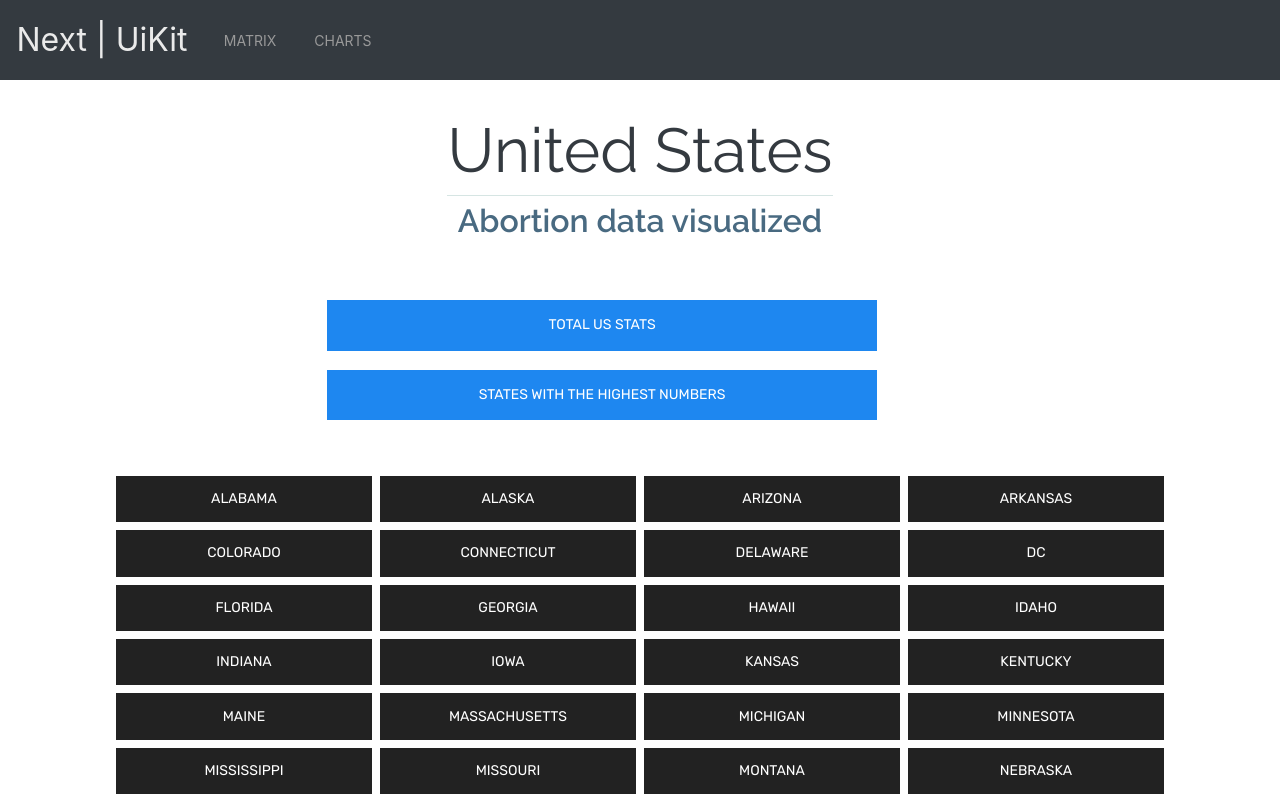
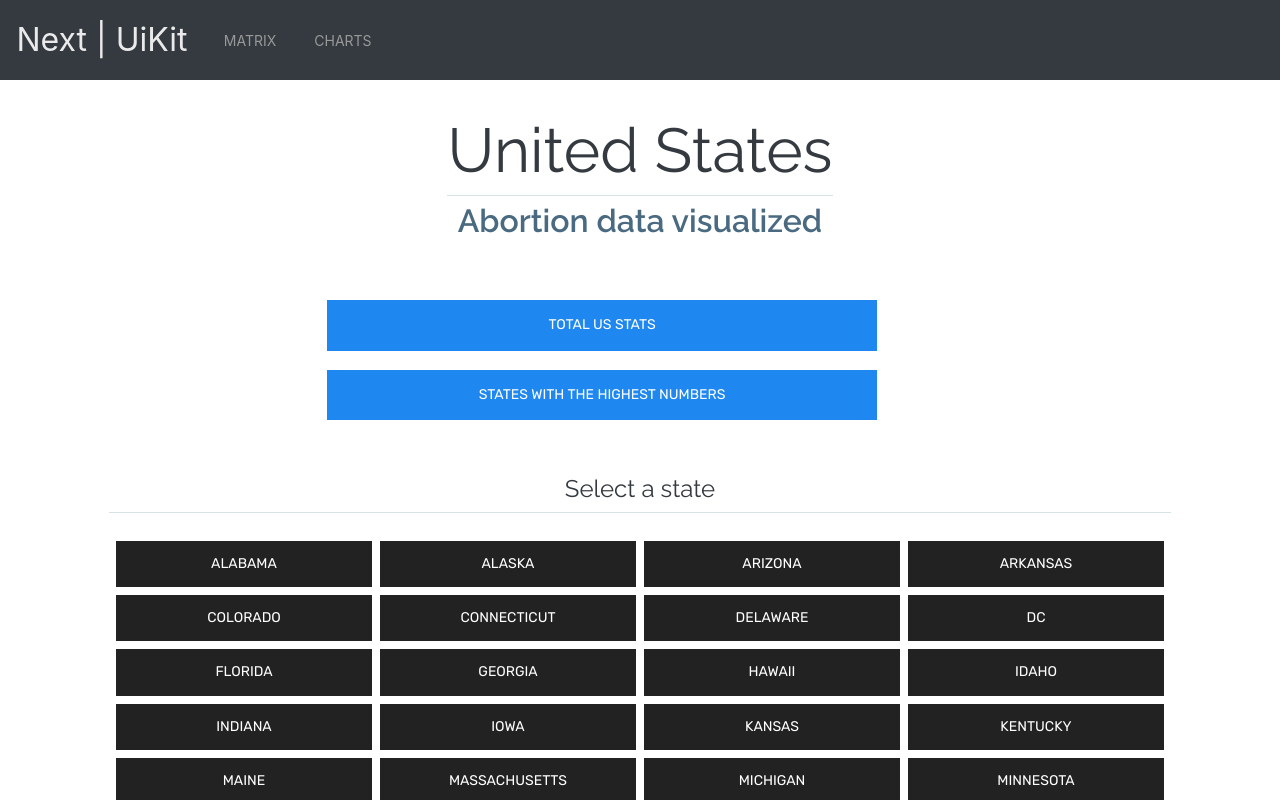
Before and after one commit to Brlaney/mtrx, a Next.js app: page /charts in a window 1280 px wide. Shown: the top 800 px of the page. Built offline with nearby package versions, Linux system fonts and the light colour scheme.

Commit message:
Adding api endpoints to retrieve location data

```diff
--- /dev/null
+++ b/src/pages/api/locations/index.ts
@@ -0,0 +1,6 @@
+import type { NextApiRequest, NextApiResponse } from 'next'
+// import { data } from './data'
+
+export default (req: NextApiRequest, res: NextApiResponse) => {
+  res.status(200).json(tweets)
+}
--- a/src/pages/charts/index.tsx
+++ b/src/pages/charts/index.tsx
@@ -1,5 +1,6 @@
 import { useState } from 'react'
 import Link from 'next/link'
+import { server } from '@/lib/config'
 import { locations as locationData } from '@/lib/data/locations'
 import styles from '@/styles/pages/Charts.module.scss'
 
@@ -45,6 +46,13 @@ export default function Charts() {
             </Link>
           </div>
 
+          {/* Select a state header */}
+          <div className={styles.subheader}>
+            <h3 className={styles.states}>
+              Select a state
+            </h3>
+          </div>
+
           <div className={styles.listContainer}>
             {locations.map((location) => (
               <Link key={location.name}
--- a/src/scss/pages/Charts.module.scss
+++ b/src/scss/pages/Charts.module.scss
@@ -46,14 +46,22 @@
         line-height: 2;
         max-width: 550px;
       }
-
+    }
+    .subheader {
+      margin-top: 2.5rem;
+      width: 83%;
+      .states {
+        text-align: center;
+        border-bottom: 1px solid $bg-m;
+        margin-bottom: 1.44rem;
+        padding-bottom: 0.44rem;
+      }
     }
     .listContainer {
       display: flex;
       flex-direction: row;
       flex-wrap: wrap;
       flex-grow: 1;
-      margin-top: 2.5rem;
       width: 100vw;
       align-items: center;
       justify-content: center;
```
Also changed, not shown: src/pages/charts/local-stats/[id].tsx (+12 -1 lines), src/pages/api/locations/data.ts (added).
